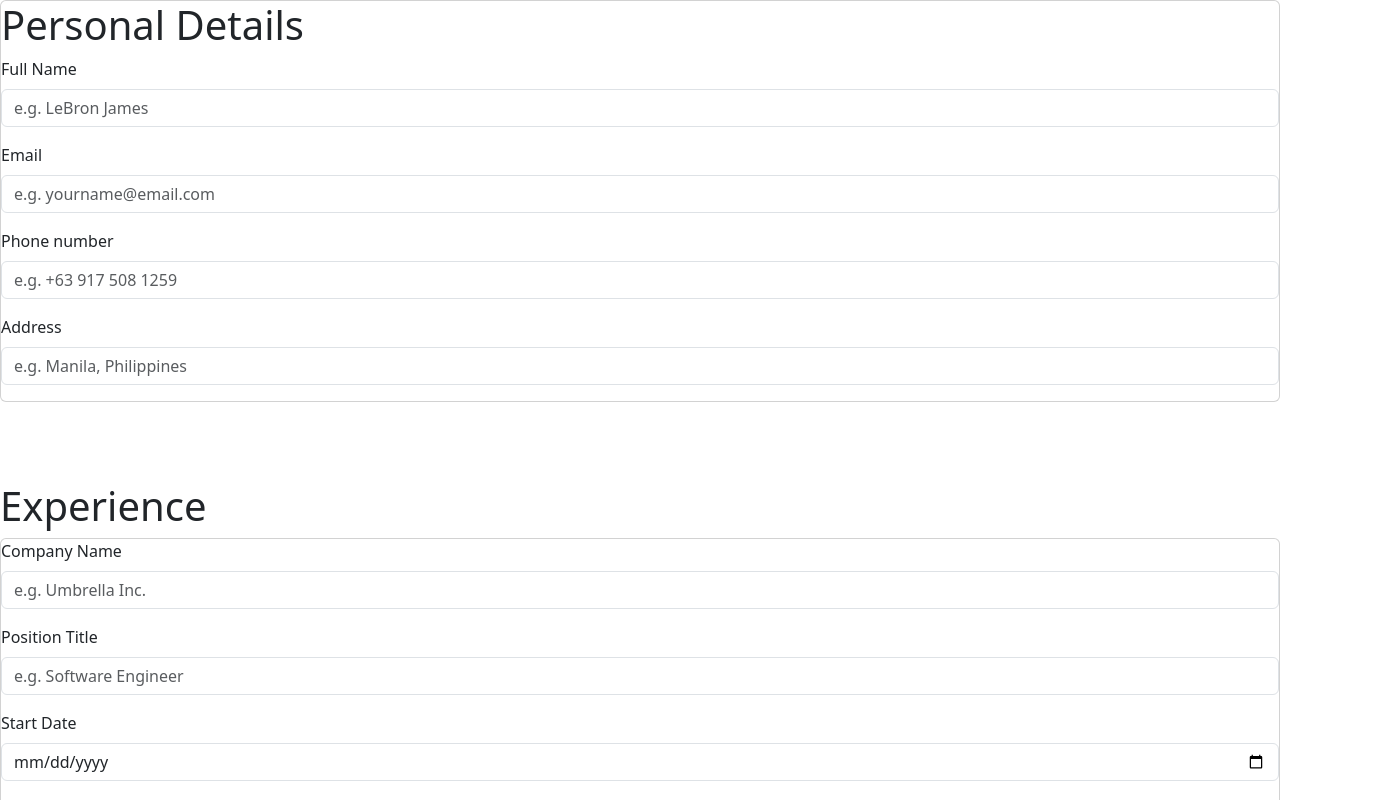
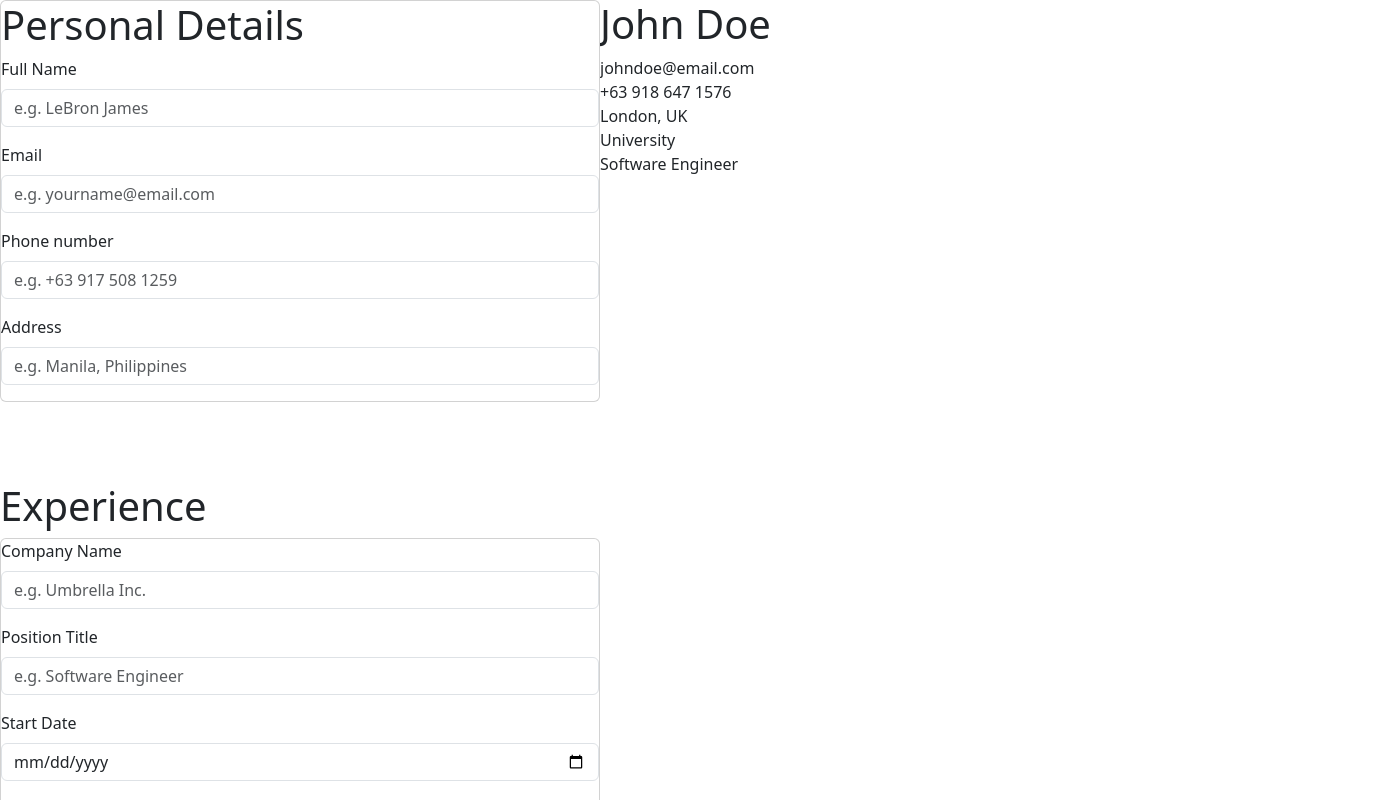
Before and after one commit to neilcasas/resume, a React (Vite) app: page / in a window 1280 px wide. Shown: the top 800 px of the page, 1400 px wide, since content can reach past the window. Built offline with nearby package versions, Linux system fonts and the light colour scheme.

Commit message:
added initial styling to App.scss for initial layout

```diff
--- a/src/App.tsx
+++ b/src/App.tsx
@@ -1,11 +1,13 @@
+import CV from "./components/CV";
 import Editor from "./components/Editor";
 import "./styles/App.scss";
 
 function App() {
   return (
-    <>
+    <div className="main">
       <Editor />
-    </>
+      <CV />
+    </div>
   );
 }
 
--- a/src/styles/App.scss
+++ b/src/styles/App.scss
@@ -0,0 +1,14 @@
+.main {
+  display: flex;
+  width: 100%;
+}
+
+.cv-container {
+  max-width: 60%;
+  min-width: 800px;
+}
+
+.editor-container {
+  min-width: 600px;
+  max-width: 40%;
+}
```
